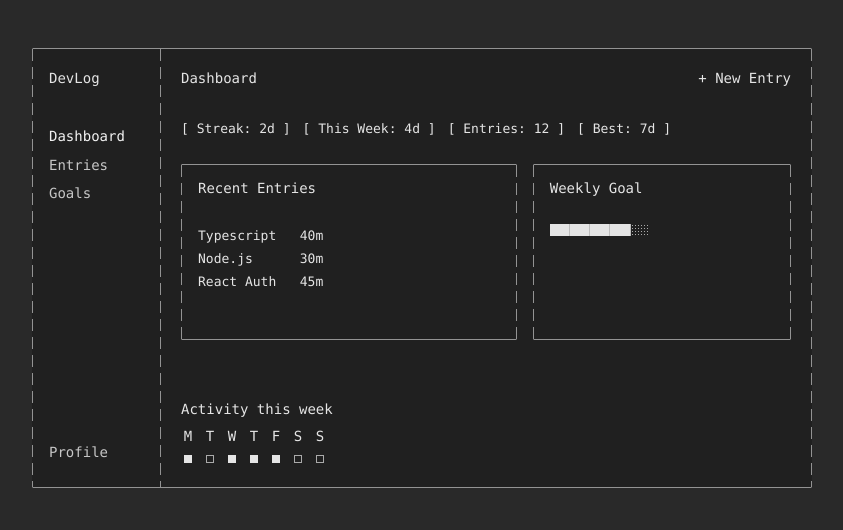
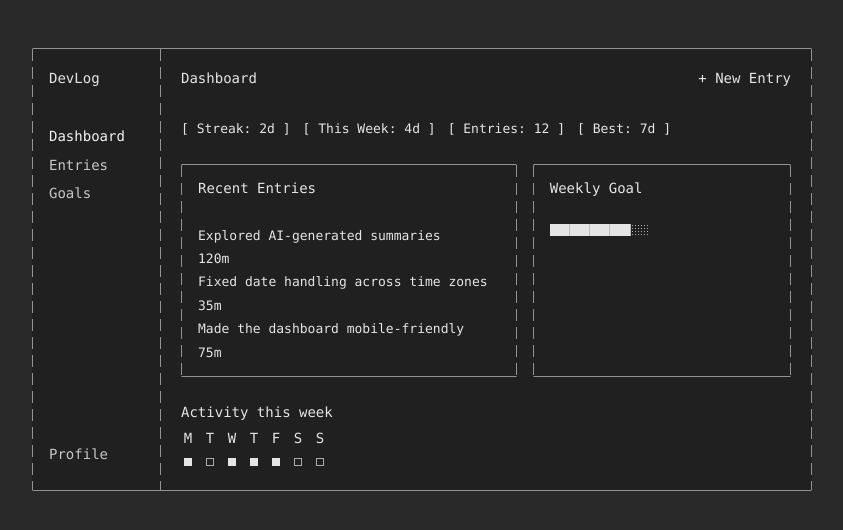
Before and after one commit to ledlkarel/devlog, a React (Vite) app in the folder client/: page / in a window 1280 px wide. Shown: the top 530 px of the page, without its empty margins (218-1061 px from the left). Built offline with nearby package versions, Linux system fonts and the light colour scheme.

Commit message:
static db, dynamic display

```diff
--- /dev/null
+++ b/client/src/assets/data.tsx
@@ -0,0 +1,8 @@
+export default [
+    { id: 1, title: 'Built the dashboard layout', minutes: 90, date: '2026-10-13', tags: ['Front End', 'React'] },
+    { id: 2, title: 'Connected the entries API', minutes: 60, date: '2026-10-12', tags: ['Back End', 'API'] },
+    { id: 3, title: 'Polished the new entry form', minutes: 45, date: '2026-10-11', tags: ['Front End', 'UI'] },
+    { id: 4, title: 'Explored AI-generated summaries', minutes: 120, date: '2026-10-10', tags: ['AI', 'Experiment'] },
+    { id: 5, title: 'Fixed date handling across time zones', minutes: 35, date: '2026-10-09', tags: ['Back End', 'Bug Fix'] },
+    { id: 6, title: 'Made the dashboard mobile-friendly', minutes: 75, date: '2026-10-08', tags: ['Front End', 'CSS'] },
+]
--- a/client/src/components/RecentEntries.tsx
+++ b/client/src/components/RecentEntries.tsx
@@ -1,11 +1,25 @@
+import entries from "../assets/data"
+import { EntryData } from "../types/entry"
+
+function lastThree() {
+    const getNLastItems = (n: number, array: any) => array.slice(-n)
+    const lastThree = getNLastItems(3, entries)
+    return (
+        lastThree.map((entry: EntryData) => (
+            <>
+                <p>{entry.title}</p>
+                <p>{entry.minutes}m</p>
+            </>
+        ))
+    )
+}
+
 export default function RecenetEntries() {
     return (
         <section className="recent-entries">
             <h3>Recent Entries</h3>
             <div>
-                <p>Typescript   40m</p>
-                <p>Node.js      30m</p>
-                <p>React Auth   45m</p>
+                {lastThree()}
             </div>
         </section>
     )
--- a/client/src/pages/Entries.tsx
+++ b/client/src/pages/Entries.tsx
@@ -1,13 +1,5 @@
 import Entry from "../components/Entry";
-
-const entries = [
-    { id: 1, title: 'Built the dashboard layout', minutes: 90, date: '2026-10-13', tags: ['Front End', 'React'] },
-    { id: 2, title: 'Connected the entries API', minutes: 60, date: '2026-10-12', tags: ['Back End', 'API'] },
-    { id: 3, title: 'Polished the new entry form', minutes: 45, date: '2026-10-11', tags: ['Front End', 'UI'] },
-    { id: 4, title: 'Explored AI-generated summaries', minutes: 120, date: '2026-10-10', tags: ['AI', 'Experiment'] },
-    { id: 5, title: 'Fixed date handling across time zones', minutes: 35, date: '2026-10-09', tags: ['Back End', 'Bug Fix'] },
-    { id: 6, title: 'Made the dashboard mobile-friendly', minutes: 75, date: '2026-10-08', tags: ['Front End', 'CSS'] },
-]
+import entries from "../assets/data"
 
 export default function Entries() {
     return (
--- /dev/null
+++ b/client/src/types/entry.ts
@@ -0,0 +1,6 @@
+export type EntryData = {
+    title: string
+    minutes: number
+    date: string
+    tags: string[]
+}
```
Also changed, not shown: client/src/components/Entry.tsx (+2 -7 lines).
